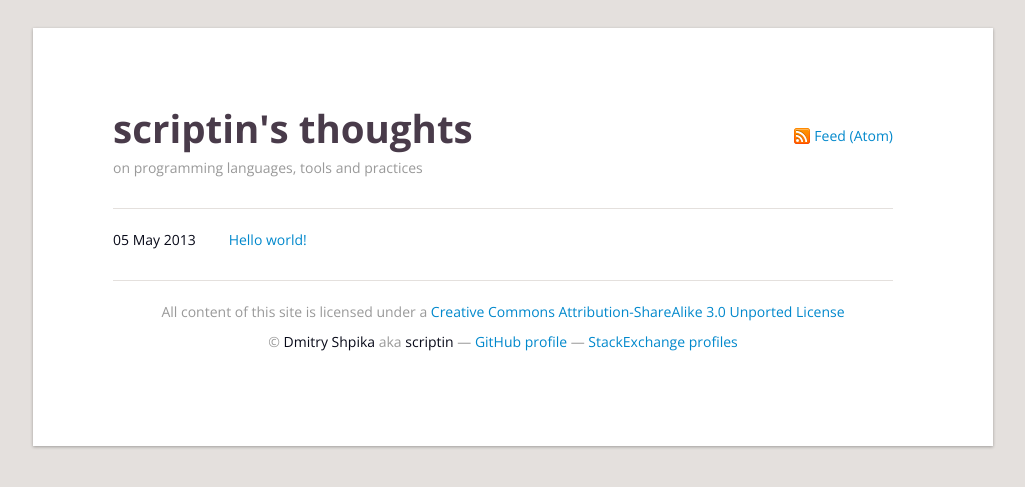
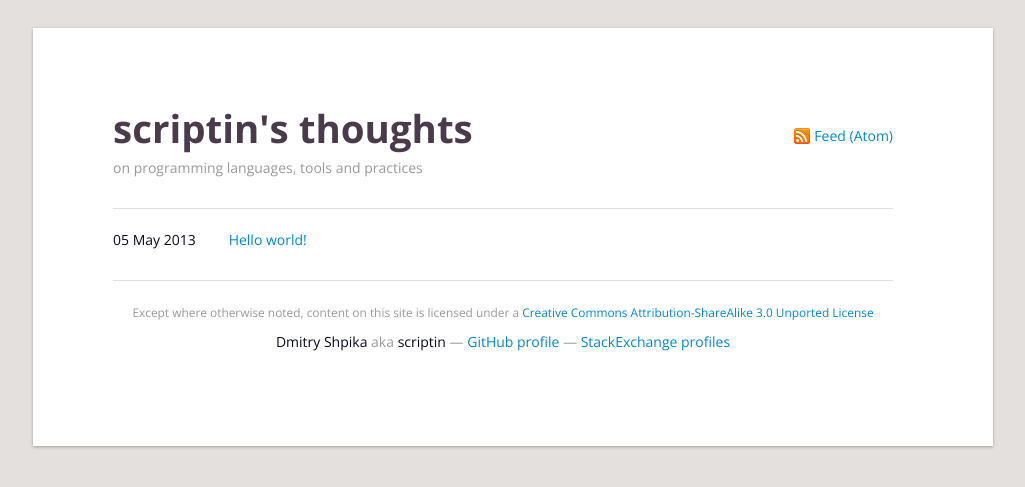
Before and after one commit to scriptin/scriptin.github.io, a Jekyll site: the page built from index.html, in a window 1280 px wide. Shown: the top 487 px of the page, without its empty margins (117-1142 px from the left). Built offline with Jekyll 4.4.1, drawn with Linux system fonts in a browser that asks for light colours.

Commit message:
Footer tweaks

```diff
--- a/_layouts/default.html
+++ b/_layouts/default.html
@@ -36,13 +36,14 @@
         <div class="span10 offset1">
           <hr/>
           <p class="muted"><!-- license -->
-            All content of this site is licensed under a
-            <a rel="license" href="http://creativecommons.org/licenses/by-sa/3.0/">
-              Creative Commons Attribution-ShareAlike 3.0 Unported License
-            </a>
+            <small>
+              Except where otherwise noted, content on this site is licensed under a
+              <a rel="license" href="http://creativecommons.org/licenses/by-sa/3.0/">
+                Creative Commons Attribution-ShareAlike 3.0 Unported License
+              </a>
+            </small>
           </p>
           <p class="vcard"><!-- author -->
-            <span class="muted">&copy;</span>
             <span class="fn">{{ site.author_fullname }}</span>
             <span class="muted">aka</span>
             <span class="nickname">{{ site.author_nickname }}</span>
```
